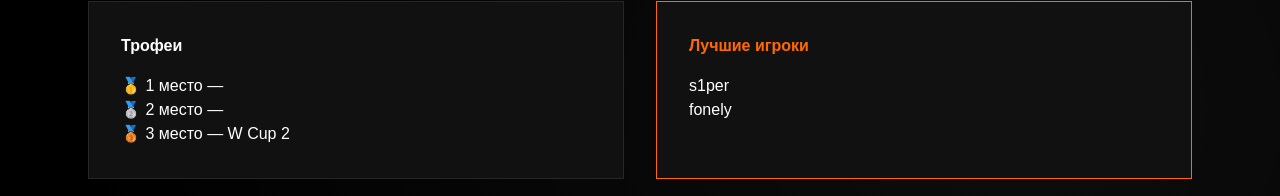
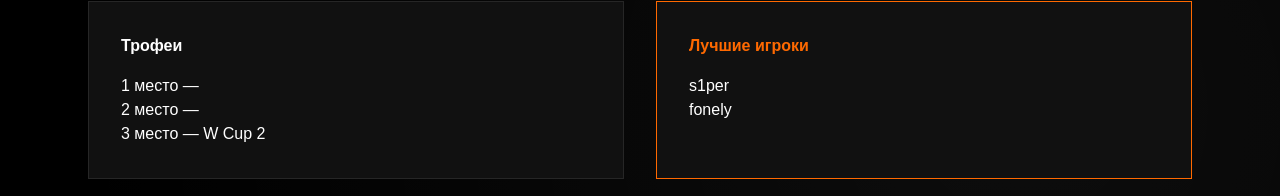
Before and after one commit to Sefs433/site-, a Next.js app: page / in a window 1280 px wide. Shown: the part 1501-1697 px from the top of the page. Built offline with nearby package versions, Linux system fonts and the light colour scheme.

Commit message:
restore 1win and telegram links

```diff
--- a/app/page.tsx
+++ b/app/page.tsx
@@ -166,11 +166,11 @@ export default function TeamSite() {
                     Дата начала
                   </div>
                   <div className="text-lg font-semibold">
-                    15 апреля 2026 — 18:00
+                    7 марта 2026
                   </div>
                 </div>
 
-                <Countdown targetDate="2026-04-15T18:00:00" />
+                <Countdown targetDate="2026-03-07T18:00:00" />
 
                 <div className="text-neutral-400 mt-6">
                   Соперники будут объявлены позже
@@ -211,7 +211,7 @@ export default function TeamSite() {
             </div>
 
             <div className="text-lg">
-              🎁 <span className="font-bold">БОНУСЫ ПО ПРОМОКОДУ 1337CS2</span>
+               <span className="font-bold">БОНУСЫ ПО ПРОМОКОДУ 1337CS2</span>
             </div>
 
             <div>
@@ -245,9 +245,9 @@ export default function TeamSite() {
             <div className="p-8 bg-[#111] border border-neutral-800">
               <div className="font-bold mb-4">Трофеи</div>
               <ul>
-                <li>🥇 1 место —</li>
-                <li>🥈 2 место —</li>
-                <li>🥉 3 место — W Cup 2</li>
+                <li> 1 место —</li>
+                <li> 2 место —</li>
+                <li> 3 место — W Cup 2</li>
               </ul>
             </div>
 
```
